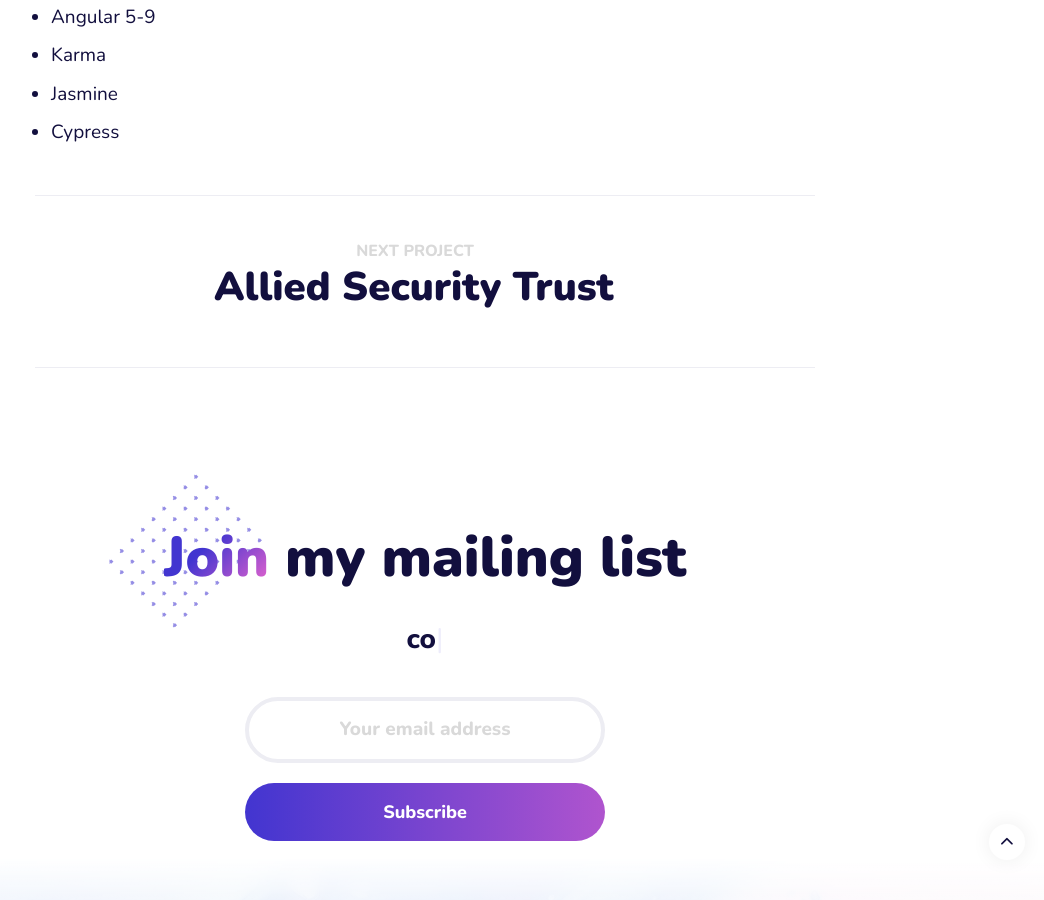
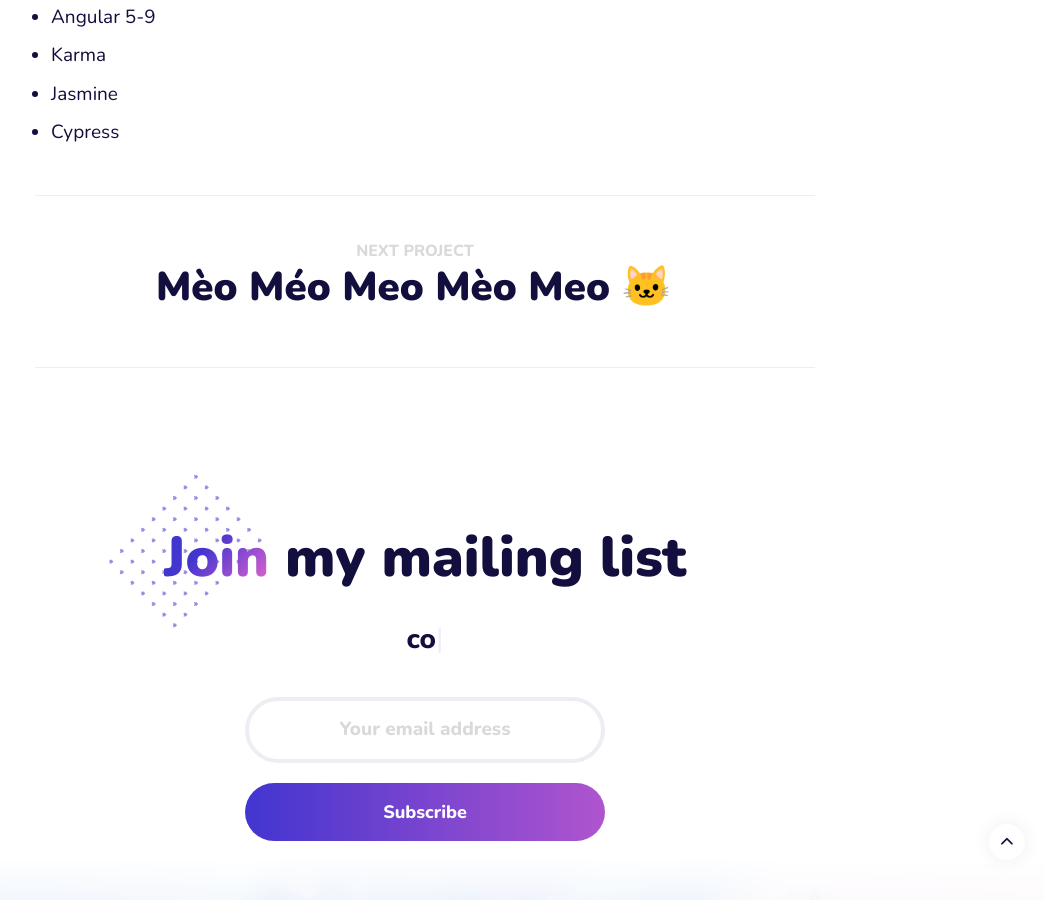
Before and after one commit to savanary/savanary.github.io, a Jekyll site: the page built from _projects/2021-01-25-book.md, in a window 1280 px wide and 900 px high, scrolled down 1697 px. Shown: the whole window, without its empty margins (215-1259 px from the left). Built offline with Jekyll 4.4.1, drawn with Linux system fonts in a browser that asks for light colours.

Commit message:
Update 2021-01-25-ast.md

```diff
--- a/_projects/2021-01-25-ast.md
+++ b/_projects/2021-01-25-ast.md
@@ -1,5 +1,5 @@
 ---
-title: Allied Security Trust
+title: Mèo Méo Meo Mèo Meo 🐱
 date: 2021-01-26 08:01:35 +0300
 subtitle: Freelance
 description: Client - Allied Security Trust
```
